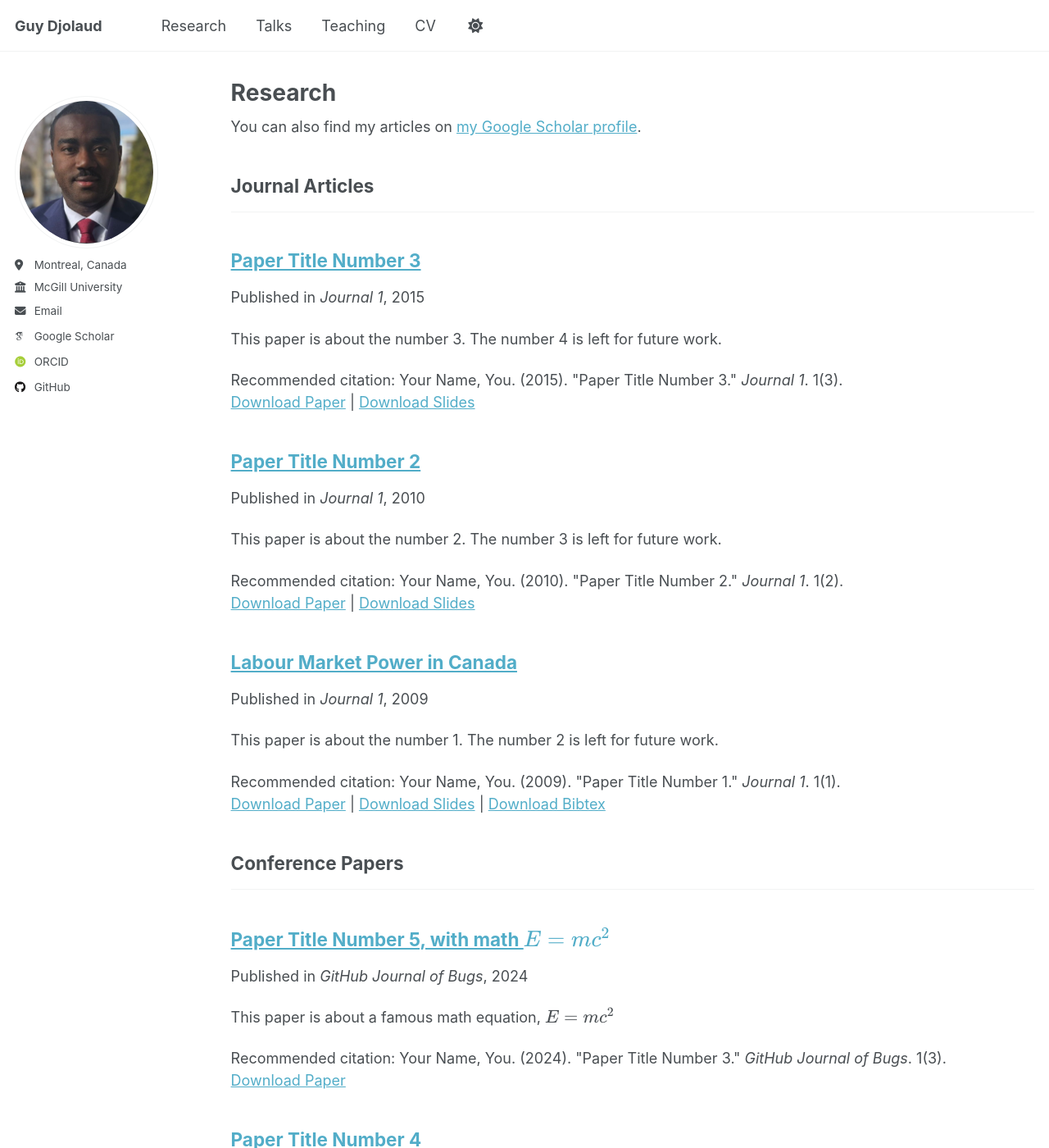
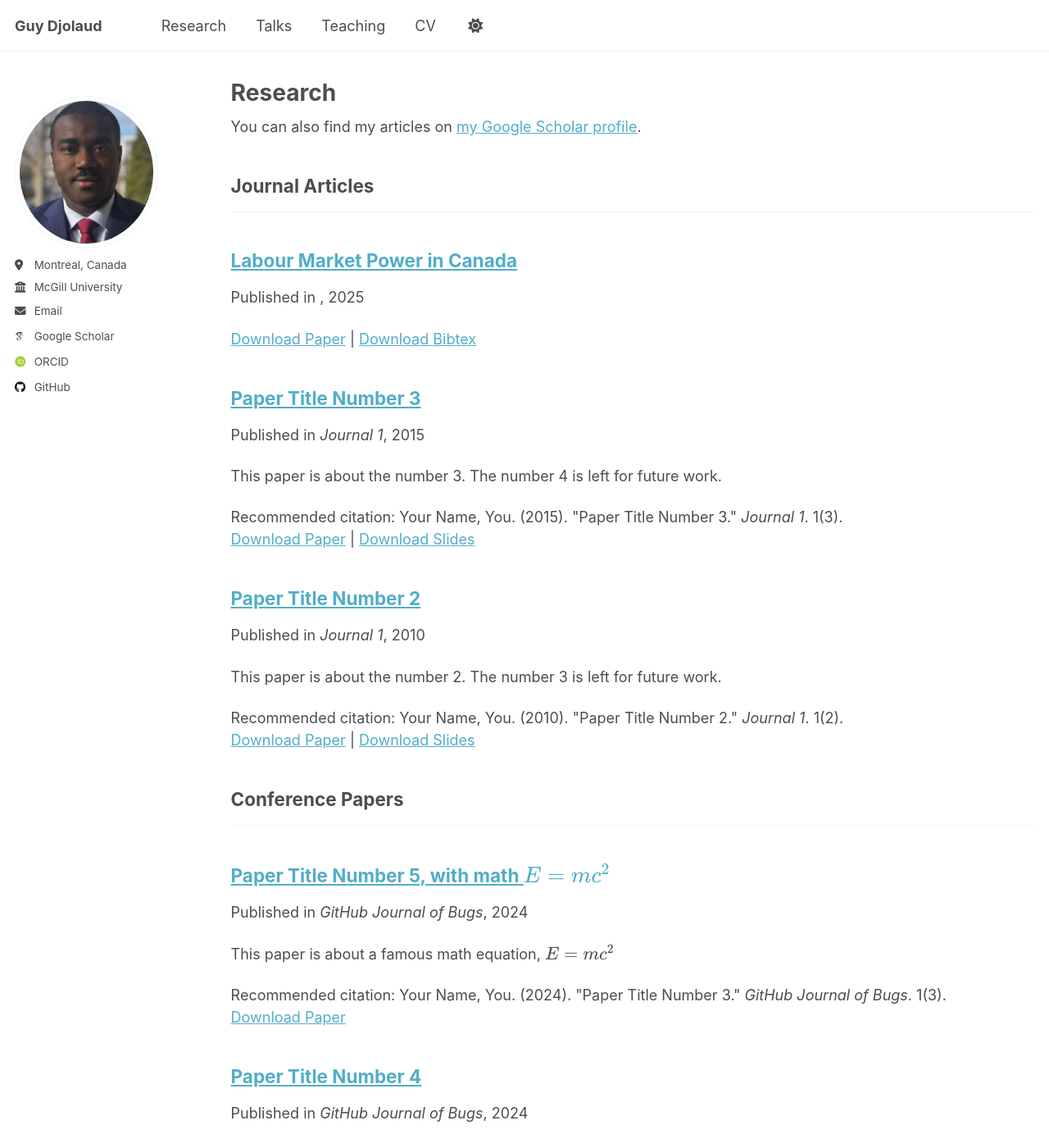
Before and after one commit to djolkilson-droid/Guy-Djolaud.github.io, a Jekyll site: the page built from _pages/publications.html, in a window 1280 px wide and 1400 px high. Shown: the whole window at 82% size. Built offline with Jekyll 4.4.1, drawn with Linux system fonts in a browser that asks for light colours; some web fonts are replaced; a script that is not in the unit is left out.

Commit message:
Update 2009-10-01-paper-title-number-1.md

```diff
--- a/_publications/2009-10-01-paper-title-number-1.md
+++ b/_publications/2009-10-01-paper-title-number-1.md
@@ -2,39 +2,9 @@
 title: "Labour Market Power in Canada"
 collection: Research
 category: manuscripts
-permalink: /publication/2009-10-01-paper-title-number-1
-excerpt: 'This paper is about the number 1. The number 2 is left for future work.'
-date: 2009-10-01
-venue: 'Journal 1'
+permalink: /files/Labour_Market_Power_JMP_Guy_Djolaud (1).pdf
+date: 2025-10-30
 slidesurl: 'https://academicpages.github.io/files/slides1.pdf'
-paperurl: 'https://academicpages.github.io/files/paper1.pdf'
+paperurl: '/files/JMP_Labour_Market_Power.pdf'
 bibtexurl: 'https://academicpages.github.io/files/bibtex1.bib'
-citation: 'Your Name, You. (2009). &quot;Paper Title Number 1.&quot; <i>Journal 1</i>. 1(1).'
 ---
----
-title:
-collection: workingpapers
-permalink: /research/labour-market-power/
-category: manuscripts
-date: 2025-01-01
----
-
-<br/>
-
-<details><summary>Abstract:</summary>
-<br/>
-<small>
-This paper provides the first time-series analysis of labour market concentration in Canada,
-complementing prior research on the U.S. and other countries. It shows that national concentration
-gradually declined from 2001 to 2019, while local concentration experienced a temporary rise of 14%
-during the Great Recession. Decomposition analysis reveals that the long-run decline reflects two
-offsetting forces: increased within-industry competition, which reduced concentration, and wage-bill
-shifts toward more concentrated sectors, which partially offset these gains. During the Great
-Recession, the pattern reverses at the local level: 68% of the increase in local concentration
-was driven by sectoral reallocation toward more concentrated industries.
-</small>
-</details>
-
-<br/>
-
-[Download Paper](/files/JMP_Labour_Market_Power.pdf)
```
